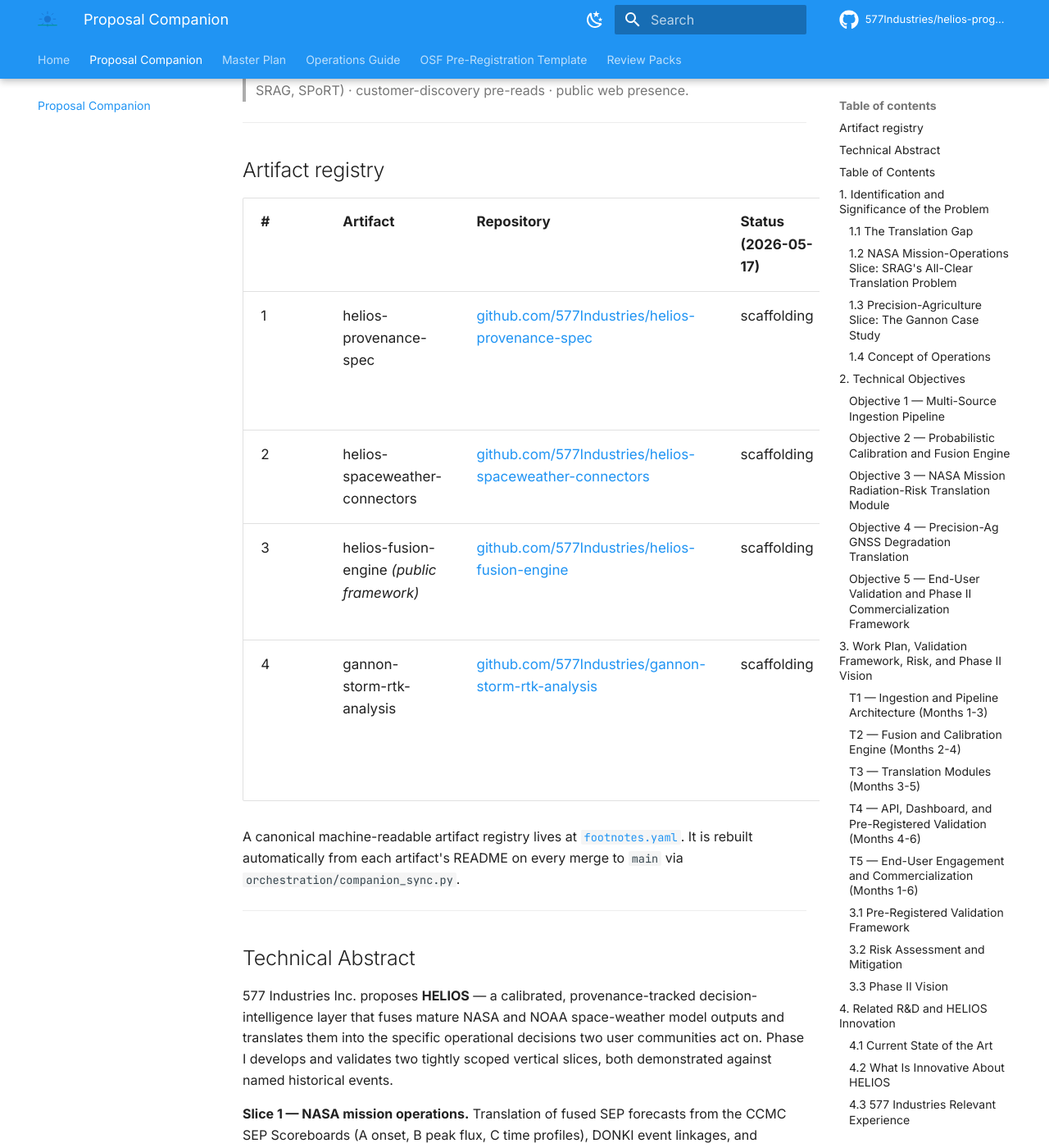
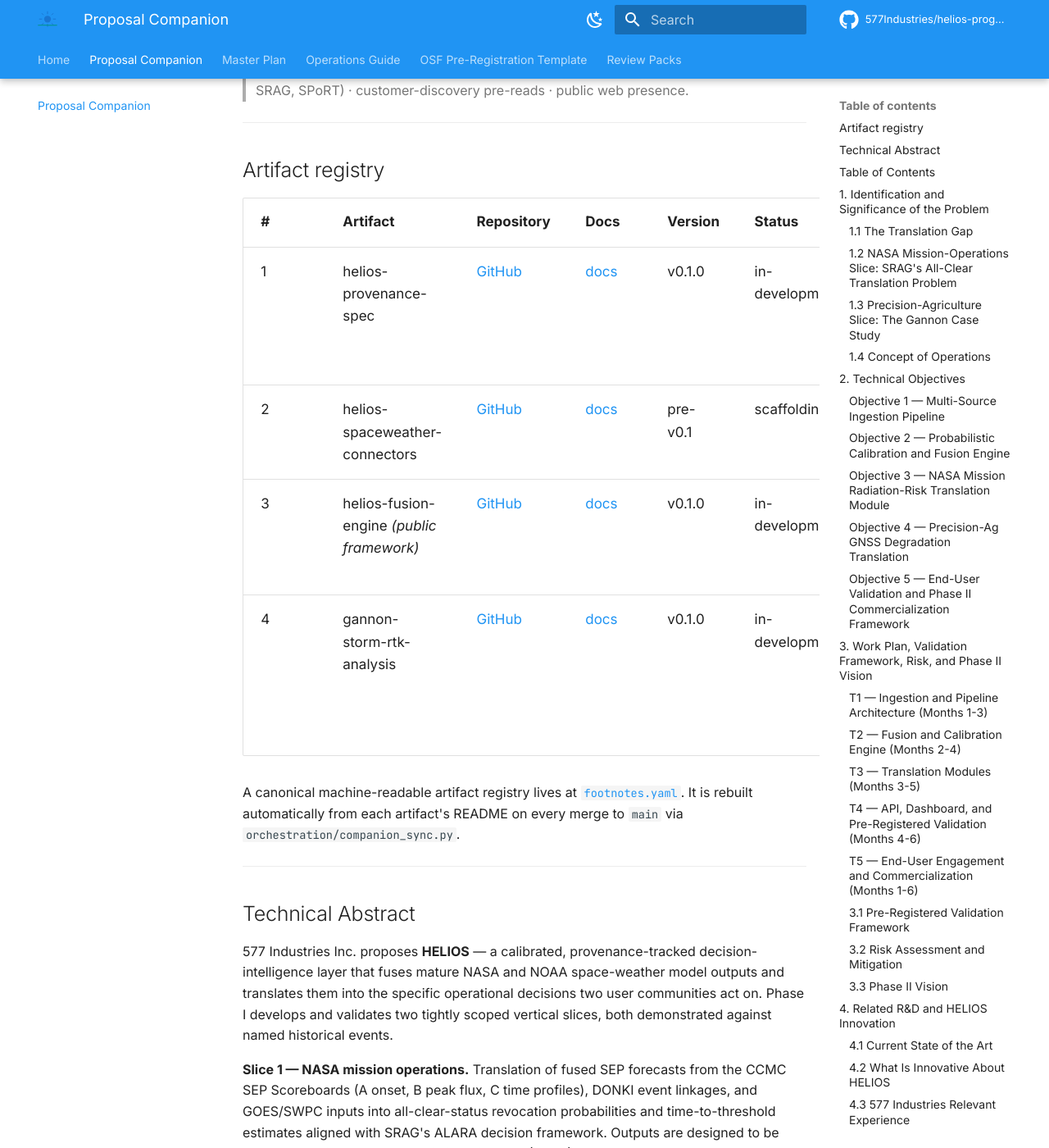
Before and after one commit to 577Industries/helios-program, an MkDocs documentation site: the page built from docs/companion.md, in a window 1280 px wide and 1400 px high, scrolled down 586 px. Shown: the whole window at 82% size. Built offline with MkDocs 1.6.1 and Material for MkDocs 9.7.7, drawn with Linux system fonts in a browser that asks for light colours; comment, search, counter and statistics services are not loaded.

Commit message:
docs(companion): add Docs and Version columns to artifact registry
All 4 artifact Pages are now live at https://577industries.github.io/<repo>/.
Statuses corrected: 3 of 4 are in-development (v0.1.0 released), connectors
still scaffolding (no v0.1.0 yet per the ≥3-adapters policy).

```diff
--- a/companion/companion.md
+++ b/companion/companion.md
@@ -20,12 +20,12 @@
 
 ## Artifact registry
 
-| # | Artifact | Repository | Status (2026-05-17) | Cited in |
-|---|---|---|---|---|
-| 1 | helios-provenance-spec | [github.com/577Industries/helios-provenance-spec](https://github.com/577Industries/helios-provenance-spec) | scaffolding | §1.4 CONOPS · §4.2 innovation #2 |
-| 2 | helios-spaceweather-connectors | [github.com/577Industries/helios-spaceweather-connectors](https://github.com/577Industries/helios-spaceweather-connectors) | scaffolding | §2 Obj. 1 · §3 T1 |
-| 3 | helios-fusion-engine *(public framework)* | [github.com/577Industries/helios-fusion-engine](https://github.com/577Industries/helios-fusion-engine) | scaffolding | §2 Obj. 2 · §3.1 · §4.2 innovation #1 |
-| 4 | gannon-storm-rtk-analysis | [github.com/577Industries/gannon-storm-rtk-analysis](https://github.com/577Industries/gannon-storm-rtk-analysis) | scaffolding | §1.3 Gannon · §2 Obj. 4 · §4.2 innovation #4 |
+| # | Artifact | Repository | Docs | Version | Status | Cited in |
+|---|---|---|---|---|---|---|
+| 1 | helios-provenance-spec | [GitHub](https://github.com/577Industries/helios-provenance-spec) | [docs](https://577industries.github.io/helios-provenance-spec/) | v0.1.0 | in-development | §1.4 CONOPS · §4.2 innovation #2 |
+| 2 | helios-spaceweather-connectors | [GitHub](https://github.com/577Industries/helios-spaceweather-connectors) | [docs](https://577industries.github.io/helios-spaceweather-connectors/) | pre-v0.1 | scaffolding | §2 Obj. 1 · §3 T1 |
+| 3 | helios-fusion-engine *(public framework)* | [GitHub](https://github.com/577Industries/helios-fusion-engine) | [docs](https://577industries.github.io/helios-fusion-engine/) | v0.1.0 | in-development | §2 Obj. 2 · §3.1 · §4.2 innovation #1 |
+| 4 | gannon-storm-rtk-analysis | [GitHub](https://github.com/577Industries/gannon-storm-rtk-analysis) | [docs](https://577industries.github.io/gannon-storm-rtk-analysis/) | v0.1.0 | in-development | §1.3 Gannon · §2 Obj. 4 · §4.2 innovation #4 |
 
 A canonical machine-readable artifact registry lives at [`footnotes.yaml`](./footnotes.yaml). It is rebuilt automatically from each artifact's README on every merge to `main` via `orchestration/companion_sync.py`.
 
```
